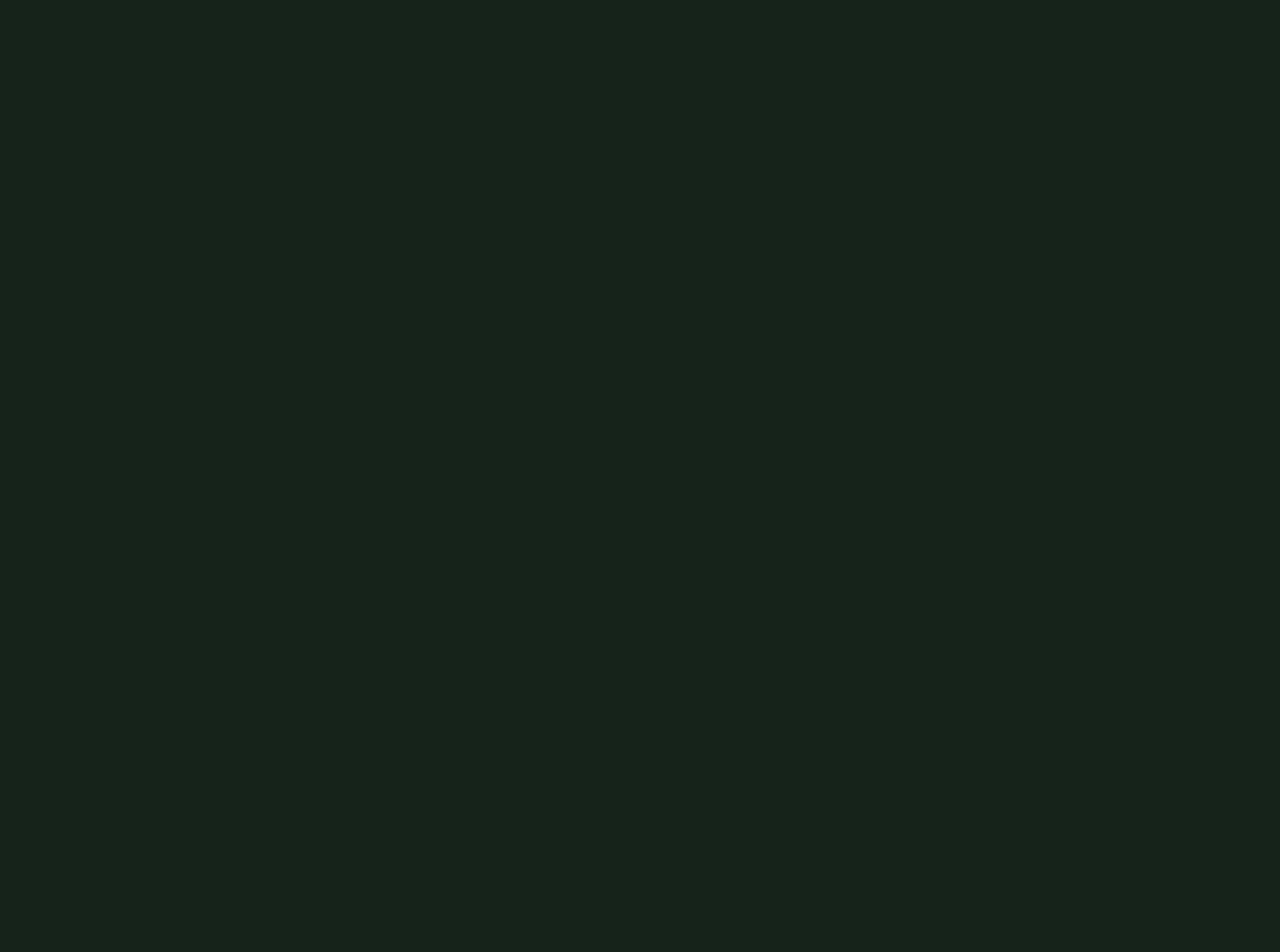
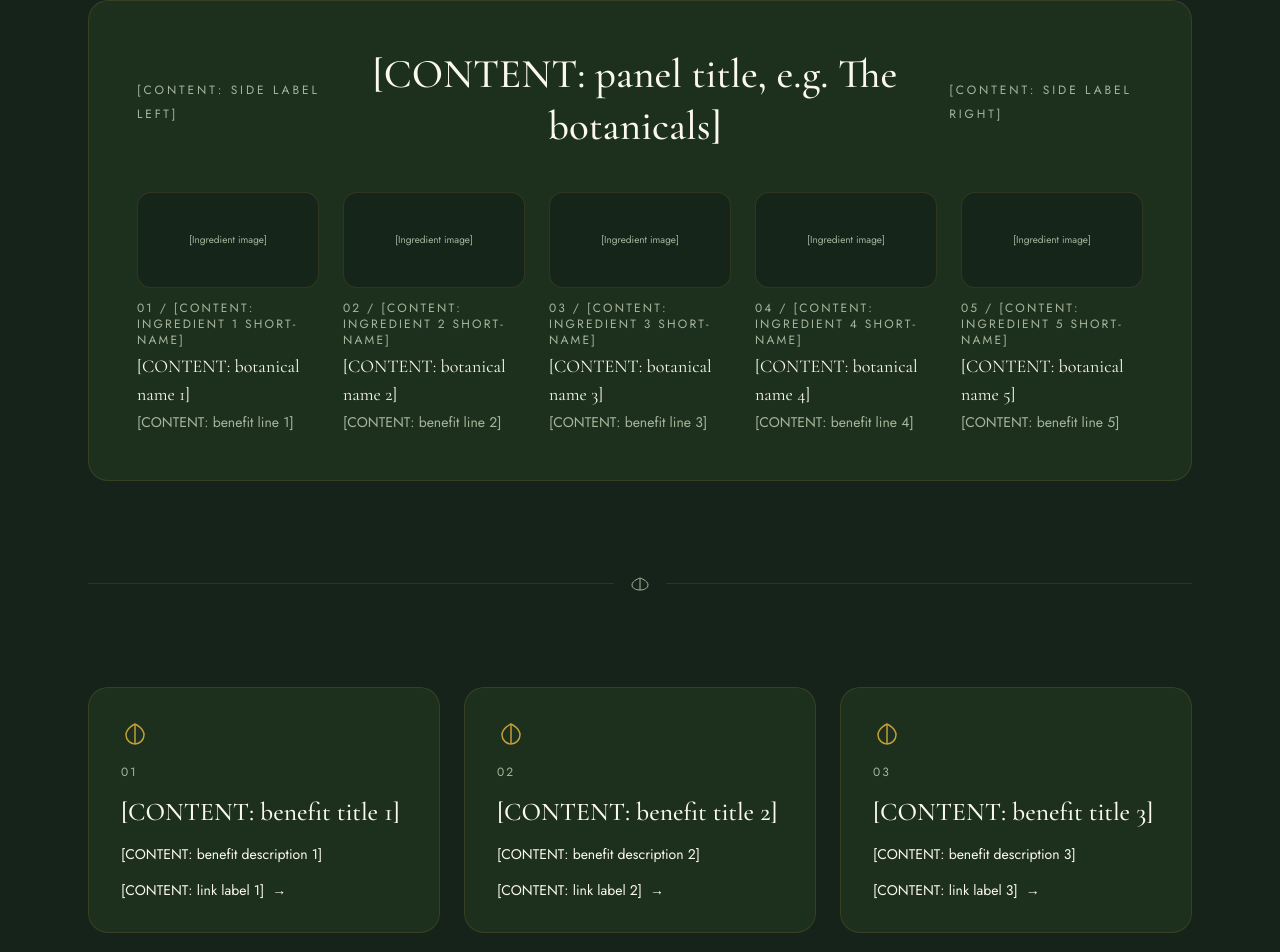
Before and after one commit to CJ292929/auraderm, a Next.js app: page / in a window 1280 px wide. Shown: the part 1456-2408 px from the top of the page. Built offline with nearby package versions, Linux system fonts and the light colour scheme.

Commit message:
feat(sections): P1-P4 statement, ingredients, benefits, claims guard

```diff
--- a/app/page.tsx
+++ b/app/page.tsx
@@ -1,6 +1,11 @@
 import { ScrollStage } from "@/components/scroll/ScrollStage";
 import { Nav } from "@/components/site/Nav";
 import { Hero } from "@/components/sections/Hero";
+import { Statement } from "@/components/sections/Statement";
+import { Ingredients } from "@/components/sections/Ingredients";
+import { Benefits } from "@/components/sections/Benefits";
+import { LeafDivider } from "@/components/ui/LeafDivider";
+import { Container } from "@/components/ui/Container";
 
 export default function Home() {
   return (
@@ -15,8 +20,12 @@ export default function Home() {
       <Nav />
       <main className="relative">
         <Hero />
-        {/* temporary scroll-test spacer — removed in P1-P4 */}
-        <div id="stage-test" aria-hidden="true" className="h-[200vh]" />
+        <Statement />
+        <Ingredients />
+        <Container>
+          <LeafDivider />
+        </Container>
+        <Benefits />
       </main>
     </>
   );
--- /dev/null
+++ b/components/motion/Reveal.tsx
@@ -0,0 +1,81 @@
+"use client";
+
+import { useEffect, useRef, useState, useSyncExternalStore, type ReactNode } from "react";
+
+let sharedObserver: IntersectionObserver | null = null;
+const revealCallbacks = new WeakMap<Element, () => void>();
+
+function getSharedObserver() {
+  if (!sharedObserver) {
+    sharedObserver = new IntersectionObserver(
+      (entries) => {
+        for (const entry of entries) {
+          if (entry.isIntersecting) {
+            revealCallbacks.get(entry.target)?.();
+            sharedObserver?.unobserve(entry.target);
+          }
+        }
+      },
+      { threshold: 0.15 },
+    );
+  }
+  return sharedObserver;
+}
+
+function subscribeToMotionPreference(callback: () => void) {
+  const motionQuery = window.matchMedia("(prefers-reduced-motion: reduce)");
+  motionQuery.addEventListener("change", callback);
+  return () => motionQuery.removeEventListener("change", callback);
+}
+
+function getMotionSnapshot() {
+  return window.matchMedia("(prefers-reduced-motion: reduce)").matches;
+}
+
+function getMotionServerSnapshot() {
+  return true;
+}
+
+type RevealProps = {
+  children: ReactNode;
+  className?: string;
+};
+
+export function Reveal({ children, className }: RevealProps) {
+  const ref = useRef<HTMLDivElement>(null);
+  const [intersected, setIntersected] = useState(false);
+
+  const disableMotion = useSyncExternalStore(
+    subscribeToMotionPreference,
+    getMotionSnapshot,
+    getMotionServerSnapshot,
+  );
+
+  useEffect(() => {
+    if (disableMotion) return;
+    const node = ref.current;
+    if (!node) return;
+
+    revealCallbacks.set(node, () => setIntersected(true));
+    const observer = getSharedObserver();
+    observer.observe(node);
+
+    return () => {
+      observer.unobserve(node);
+      revealCallbacks.delete(node);
+    };
+  }, [disableMotion]);
+
+  const shown = disableMotion || intersected;
+
+  return (
+    <div
+      ref={ref}
+      data-reveal
+      data-visible={shown ? "true" : "false"}
+      className={`transition-opacity duration-400 ease-out ${shown ? "opacity-100" : "opacity-0"} ${className ?? ""}`}
+    >
+      {children}
+    </div>
+  );
+}
--- /dev/null
+++ b/components/sections/Benefits.tsx
@@ -0,0 +1,57 @@
+import { Container } from "@/components/ui/Container";
+import { DisplayHeading } from "@/components/ui/DisplayHeading";
+import { GlassPanel } from "@/components/ui/GlassPanel";
+import { Reveal } from "@/components/motion/Reveal";
+import { site } from "@/content/site";
+
+function LeafIcon() {
+  return (
+    <svg
+      width="28"
+      height="28"
+      viewBox="0 0 28 28"
+      fill="none"
+      aria-hidden="true"
+      className="text-gold"
+    >
+      <path
+        d="M14 4C14 4 23 8 23 15C23 20 18.5 24 14 24C9.5 24 5 20 5 15C5 8 14 4 14 4Z"
+        stroke="currentColor"
+        strokeWidth="1.5"
+      />
+      <path d="M14 4V24" stroke="currentColor" strokeWidth="1.5" />
+    </svg>
+  );
+}
+
+export function Benefits() {
+  const { benefits } = site;
+
+  return (
+    <section id="benefits" className="py-24">
+      <Container>
+        <Reveal>
+          <div className="flex flex-col gap-6 md:grid md:grid-cols-3 md:gap-6">
+            {benefits.map((benefit, index) => (
+              <GlassPanel key={benefit.title} className="flex flex-col gap-4 p-8">
+                <LeafIcon />
+                <span className="font-sans text-xs uppercase tracking-[0.18em] text-sage-muted">
+                  {String(index + 1).padStart(2, "0")}
+                </span>
+                <DisplayHeading level="h3">{benefit.title}</DisplayHeading>
+                <p className="font-sans text-sm text-cream">{benefit.body}</p>
+                <a
+                  href={benefit.href}
+                  className="mt-auto inline-flex items-center gap-2 font-sans text-sm text-cream underline-offset-4 hover:underline"
+                >
+                  {benefit.linkLabel}
+                  <span aria-hidden="true">&rarr;</span>
+                </a>
+              </GlassPanel>
+            ))}
+          </div>
+        </Reveal>
+      </Container>
+    </section>
+  );
+}
--- /dev/null
+++ b/components/sections/Ingredients.tsx
@@ -0,0 +1,50 @@
+import { Container } from "@/components/ui/Container";
+import { DisplayHeading } from "@/components/ui/DisplayHeading";
+import { Eyebrow } from "@/components/ui/Eyebrow";
+import { GlassPanel } from "@/components/ui/GlassPanel";
+import { Reveal } from "@/components/motion/Reveal";
+import { site } from "@/content/site";
+
+export function Ingredients() {
+  const { ingredientsPanel, ingredients } = site;
+
+  return (
+    <section id="ingredients" className="py-24">
+      <Container>
+        <Reveal>
+          <GlassPanel className="flex flex-col gap-10 p-8 lg:p-12">
+            <div className="flex flex-col items-center gap-3 lg:flex-row lg:justify-center lg:gap-8">
+              <Eyebrow className="hidden lg:block">{ingredientsPanel.sideLabelLeft}</Eyebrow>
+              <DisplayHeading level="h2" className="text-center">
+                {ingredientsPanel.title}
+              </DisplayHeading>
+              <Eyebrow className="hidden lg:block">{ingredientsPanel.sideLabelRight}</Eyebrow>
+            </div>
+
+            <div className="flex flex-col gap-6 lg:grid lg:grid-cols-5 lg:gap-6">
+              {ingredients.map((ingredient) => (
+                <div
+                  key={ingredient.order}
+                  className="flex items-center gap-4 lg:flex-col lg:items-start lg:gap-3"
+                >
+                  <div className="flex h-[72px] w-[72px] shrink-0 items-center justify-center rounded-card border border-glass-border bg-glass-solid text-center font-sans text-[0.625rem] text-sage-muted lg:h-24 lg:w-full">
+                    {ingredient.image ?? "[Ingredient image]"}
+                  </div>
+                  <div className="flex flex-col gap-1">
+                    <span className="font-sans text-xs uppercase tracking-[0.18em] text-sage-muted">
+                      {String(ingredient.order).padStart(2, "0")} / {ingredient.word}
+                    </span>
+                    <span className="font-display text-lg text-cream">{ingredient.name}</span>
+                    <span className="font-sans text-sm text-sage-muted">
+                      {ingredient.benefit}
+                    </span>
+                  </div>
+                </div>
+              ))}
+            </div>
+          </GlassPanel>
+        </Reveal>
+      </Container>
+    </section>
+  );
+}
--- /dev/null
+++ b/components/sections/Statement.tsx
@@ -0,0 +1,25 @@
+import { Container } from "@/components/ui/Container";
+import { DisplayHeading } from "@/components/ui/DisplayHeading";
+import { Reveal } from "@/components/motion/Reveal";
+import { site } from "@/content/site";
+
+export function Statement() {
+  const { statement } = site;
+
+  return (
+    <section className="flex min-h-[40vh] items-center justify-center py-24">
+      <Reveal>
+        <Container className="flex flex-col items-center gap-6 text-center">
+          <DisplayHeading
+            level="h2"
+            accent={statement.accentWord}
+            className="whitespace-pre-line"
+          >
+            {`${statement.line1}\n${statement.line2}`}
+          </DisplayHeading>
+          <p className="max-w-[56ch] font-sans text-base text-cream">{statement.subcopy}</p>
+        </Container>
+      </Reveal>
+    </section>
+  );
+}
--- a/content/site.ts
+++ b/content/site.ts
@@ -61,6 +61,11 @@ export type Site = {
     accentWord: string;
     subcopy: string;
   };
+  ingredientsPanel: {
+    title: string;
+    sideLabelLeft: string;
+    sideLabelRight: string;
+  };
   products: Product[];
   ingredients: Ingredient[];
   benefits: Benefit[];
@@ -101,6 +106,11 @@ export const site: Site = {
     accentWord: CONTENT("statement accent word"),
     subcopy: CONTENT("statement subcopy"),
   },
+  ingredientsPanel: {
+    title: CONTENT("panel title, e.g. The botanicals"),
+    sideLabelLeft: CONTENT("side label left"),
+    sideLabelRight: CONTENT("side label right"),
+  },
   products: [],
   ingredients: [
     { order: 1, word: CONTENT("ingredient 1 short-name"), name: CONTENT("botanical name 1"), benefit: CONTENT("benefit line 1"), image: null },
--- /dev/null
+++ b/lib/claims.ts
@@ -0,0 +1,24 @@
+export const BANNED_CLAIM_PATTERNS: RegExp[] = [
+  /\btreat(s|ment)?\b/i,
+  /\bcure(s|d)?\b/i,
+  /\bheal(s|ing)?\b/i,
+  /\brepair(s)?\b/i,
+  /\bclinically proven\b/i,
+  /\bmedical-grade\b/i,
+  /\bprescription\b/i,
+  /\banti-acne\b/i,
+  /\beliminates? acne\b/i,
+  /\breverses? aging\b/i,
+  /\bdermatologist[-\s]approved\b/i,
+];
+
+export function findClaims(text: string): string[] {
+  const matches: string[] = [];
+  for (const pattern of BANNED_CLAIM_PATTERNS) {
+    const match = text.match(pattern);
+    if (match) {
+      matches.push(match[0]);
+    }
+  }
+  return matches;
+}
```
Also changed, not shown: 2 other files (tests, documents, lock files or other folders).
